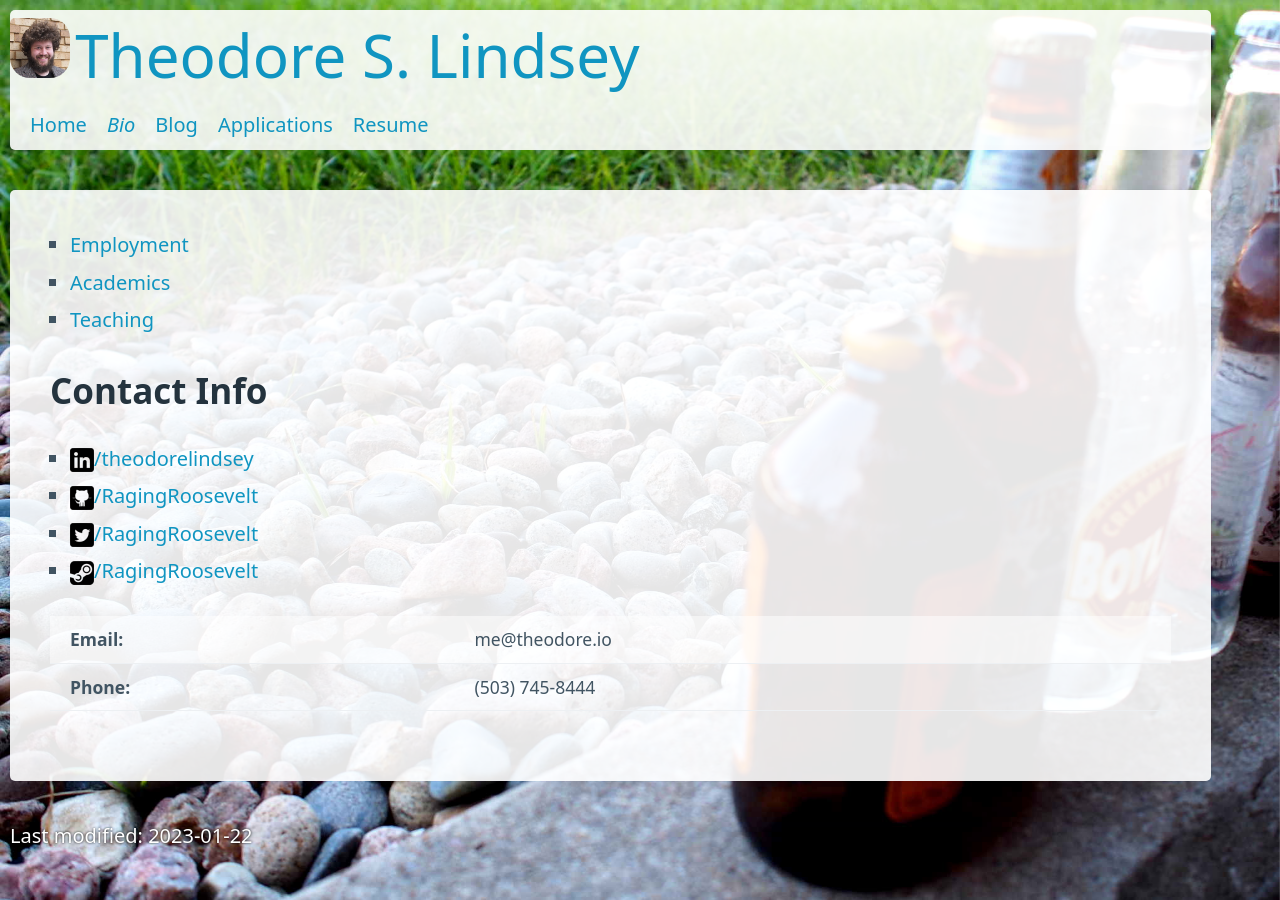
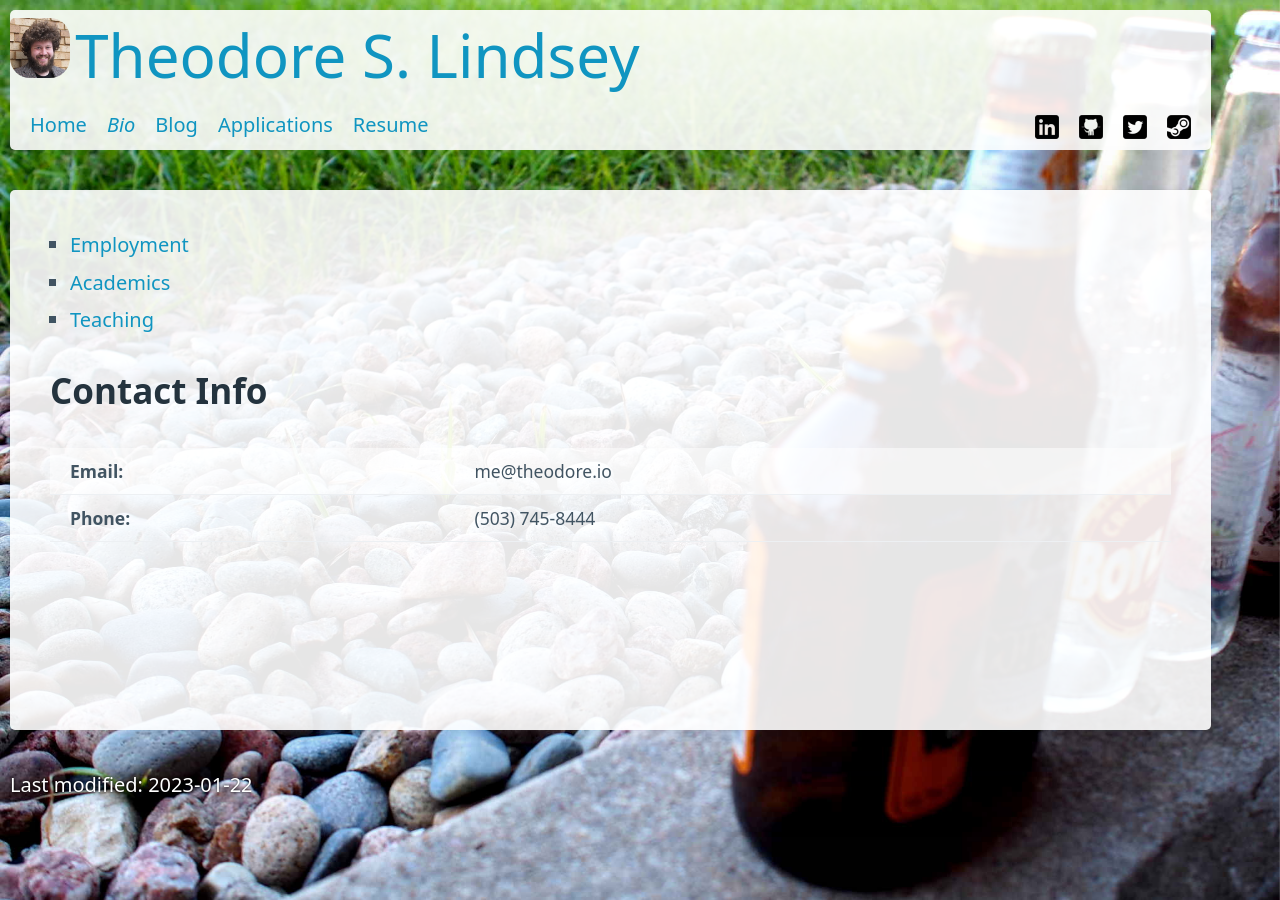
Before and after one commit to RagingRoosevelt/RagingRoosevelt.github.io, a Jekyll site: the page built from bio/index.md, in a window 1280 px wide. Built offline with Jekyll 4.4.1, drawn with Linux system fonts in a browser that asks for light colours.

Commit message:
Update for nav links, apps

```diff
--- a/_includes/nav.html
+++ b/_includes/nav.html
@@ -1,5 +1,5 @@
 <nav>
-  <ul>
+  <ul class="page_links">
     <li {% if page.section == "Home" %}class="active_nav"{% endif %}>
       <a href="/">Home</a>
     </li>
@@ -20,4 +20,11 @@
       <a href="/assets/Theodore_Lindsey_Resume.pdf" target="_blank">Resume</a>
     </li>
   </ul>
+
+  <ul class="profile_links">
+    <li><a href="https://www.linkedin.com/in/theodorelindsey/"><img src="/assets/icons/linkedin-24.png" /></a></li>
+    <li><a href="https://github.com/RagingRoosevelt/"><img src="/assets/icons/github-24.png" /></a></li>
+    <li><a href="https://twitter.com/RagingRoosevelt/"><img src="/assets/icons/twitter-24.png" /></a></li>
+    <li><a href="https://steamcommunity.com/id/RagingRoosevelt/"><img src="/assets/icons/steam-24.png" /></a></li>
+  </ul>
 </nav> <!--right container-->
--- a/apps/email_extractor.html
+++ b/apps/email_extractor.html
@@ -8,7 +8,7 @@ last_modified_at: 2016-03-21
 <h2>Email extractor</h2>
 
 <p>
-Paste text containing email addresses here:<br />
+Paste text containing comma-seperated email addresses here:<br />
 <textarea rows="10" cols="50" id="textbox"></textarea>
 </p>
 <p>
--- a/apps/quadratic.html
+++ b/apps/quadratic.html
@@ -17,7 +17,7 @@ last_modified_at: 2016-03-26
 <p>
 <span id="answer"></span><br />
 </p>
-<canvas id="canvas" width="500px" height="500px"></canvas>
+<canvas id="canvas" width="500px" height="500px" style="aspect-ratio: 1;width:100%;max-width:500px;"></canvas>
 </span>
 
 <script>// quadratic equation function
@@ -60,7 +60,9 @@ function quadratic() {
             if (xS == xL)
                 result.innerHTML = "x = " + xS;
             else
-                result.innerHTML = "x<sub>1</sub> = " + xS.toString() + "<br />x<sub>2</sub> = " + xL.toString();
+                result.innerHTML =
+                `<div style="display:inline-block;margin-right:2rem;">x<sub>1</sub> = ${xS.toFixed(4)}</div>`+
+                `<div style="display:inline-block;margin-left:2rem;">x<sub>2</sub> = ${xL.toFixed(4)}</div>`;
 
             draw(a,b,c, xS, xL);
         }
--- a/bio/index.md
+++ b/bio/index.md
@@ -11,12 +11,12 @@ last_modified_at: 2023-01-22
 
 <h2>Contact Info</h2>
 
-<ul>
-    <li><a href="https://www.linkedin.com/in/theodorelindsey/"><img src="/assets/icons/linkedin-24.png" />/theodorelindsey</a></li>
-    <li><a href="https://github.com/RagingRoosevelt/"><img src="/assets/icons/github-24.png" />/RagingRoosevelt</a></li>
-    <li><a href="https://twitter.com/RagingRoosevelt/"><img src="/assets/icons/twitter-24.png" />/RagingRoosevelt</a></li>
-    <li><a href="https://steamcommunity.com/id/RagingRoosevelt/"><img src="/assets/icons/steam-24.png" />/RagingRoosevelt</a></li>
-</ul>
+<!-- <ul>
+    <li><a href="https://www.linkedin.com/in/theodorelindsey/"><img src="/assets/icons/linkedin-24.png" />LinkedIn</a></li>
+    <li><a href="https://github.com/RagingRoosevelt/"><img src="/assets/icons/github-24.png" />GitHub</a></li>
+    <li><a href="https://twitter.com/RagingRoosevelt/"><img src="/assets/icons/twitter-24.png" />Twitter</a></li>
+    <li><a href="https://steamcommunity.com/id/RagingRoosevelt/"><img src="/assets/icons/steam-24.png" />Steam</a></li>
+</ul> -->
 <p>
 <table>
 <tr><td><b>Email:</b></td><td>{{ site.email }}</td></tr>
--- a/css/default3.css
+++ b/css/default3.css
@@ -108,10 +108,21 @@ header>div.img-profile:is(:hover,:focus)>img:nth-child(2) {
     }
 }
 
+@media only screen and (max-width: 500px){
+    nav {
+        flex-direction: column !important;
+    }
+}
+
 nav {
     padding: 0 1rem;
     border-bottom-left-radius: var(--border-radius);
     border-bottom-right-radius: var(--border-radius);
+    flex-direction: row;
+}
+
+nav ul {
+    flex-shrink: 0;
 }
 
 
```
